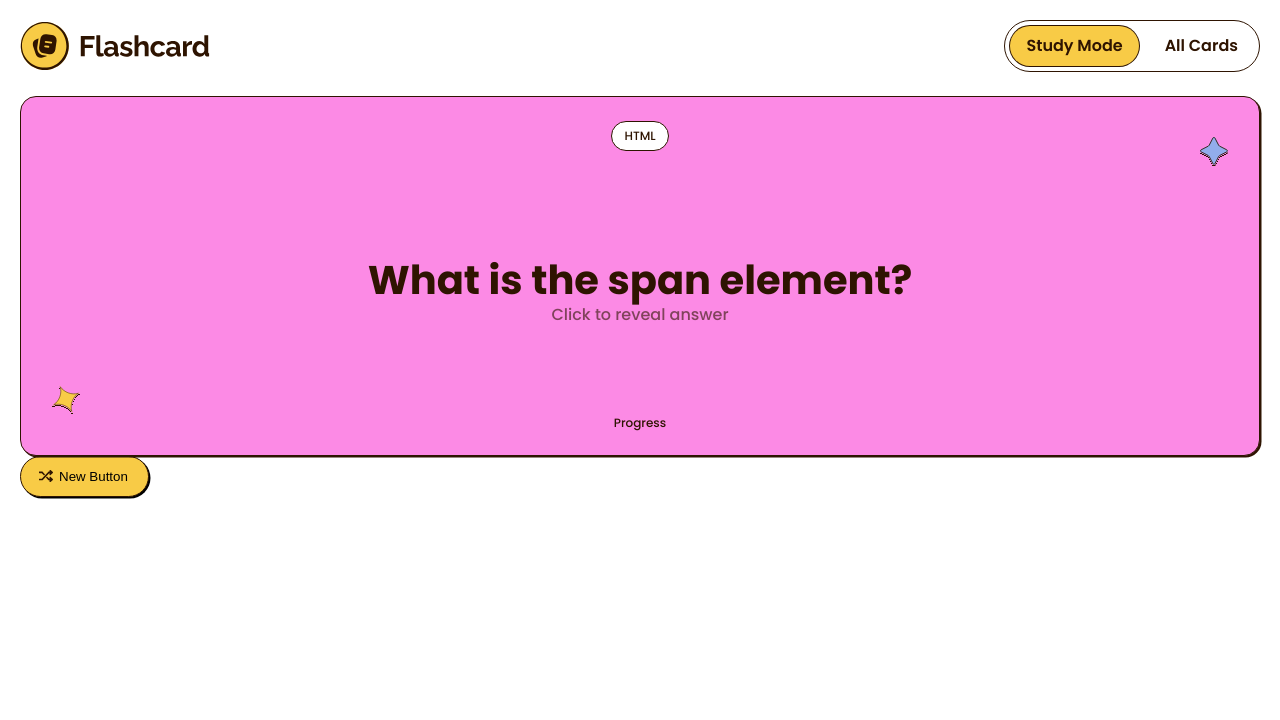
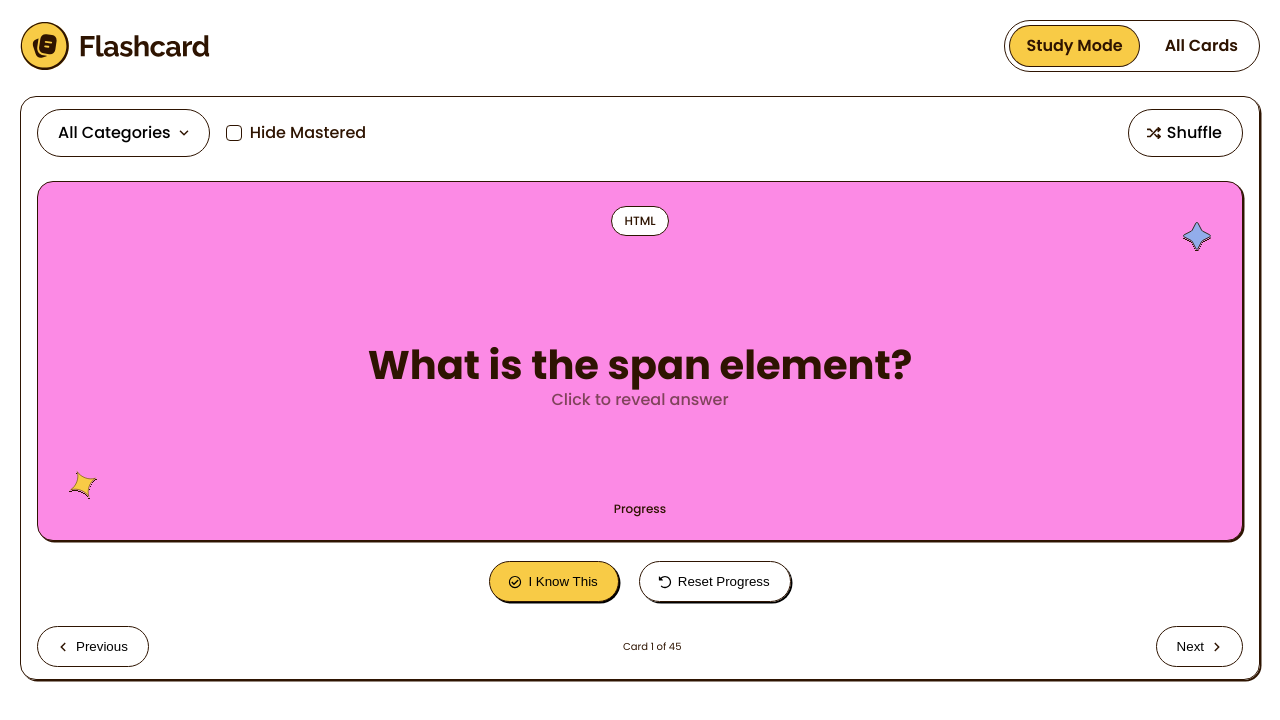
Before and after one commit to Artem-Brui/StudyCards, a React (Vite) app: page / in a window 1280 px wide. Shown: the top 720 px of the page. Built offline with nearby package versions, Linux system fonts and the light colour scheme.

Commit message:
add study panel stules

```diff
--- /dev/null
+++ b/src/app/router/RootLayout.tsx
@@ -0,0 +1,13 @@
+import { Outlet } from "react-router-dom";
+import { Header } from "@/components/Header/Header";
+
+function RootLayout() {
+  return (
+    <>
+      <Header />
+      <Outlet />
+    </>
+  );
+}
+
+export default RootLayout;
--- a/src/app/router/RouterProvider.tsx
+++ b/src/app/router/RouterProvider.tsx
@@ -1,12 +1,13 @@
-import { HashRouter as Router, Route, Routes, Outlet } from "react-router-dom";
+import { HashRouter as Router, Route, Routes } from "react-router-dom";
 import StudyModePage from "@/pages/StudyModePage/StudyModePage";
 import CardsPage from "@/pages/CardsPage/CardsPage";
+import RootLayout from "./RootLayout";
 
 function RouterProvider() {
   return (
     <Router>
       <Routes>
-        <Route path="/" element={<Outlet />}>
+        <Route path="/" element={<RootLayout />}>
           <Route index element={<StudyModePage />} />
           <Route path="cards" element={<CardsPage />} />
           <Route path="*" element={<p>Unknow Page</p>} />
--- /dev/null
+++ b/src/components/CardControls/CardControls.module.scss
@@ -0,0 +1,116 @@
+.study_section {
+  @include commonBorder(border);
+  @include box-shadow;
+
+  border-radius: $radius-16;
+  padding-inline: 1.6rem;
+
+  & > * {
+    padding-block: 1.2rem;
+  }
+}
+
+.card_controls {
+  display: flex;
+  justify-content: space-between;
+
+  & > div:nth-child(1) {
+    display: flex;
+    row-gap: 1rem;
+    column-gap: 1.6rem;
+  }
+
+  & * {
+    @include text-preset-4-medium;
+  }
+}
+
+.hide_checkbox {
+  display: flex;
+  align-items: center;
+  gap: 0.8rem;
+
+  & > p {
+    line-height: 0.35rem;
+  }
+
+  & > input[type="checkbox"] {
+    @include commonBorder(border);
+
+    appearance: none;
+    width: 1.6rem;
+    height: 1.6rem;
+    border-radius: 0.4rem;
+    background-color: white;
+
+    &:checked {
+      @include box-shadow;
+
+      background-color: $yellow-500;
+
+      &::after {
+        content: "";
+        display: block;
+        width: 1em;
+        height: 1em;
+        background-image: url("@/assets/icons/check.svg");
+        background-repeat: no-repeat;
+        background-position: 50% 40%;
+        background-size: 70%;
+      }
+    }
+  }
+}
+
+.card_pagination {
+  display: flex;
+  justify-content: space-between;
+  align-items: center;
+}
+
+.card_studying_buttons {
+  display: flex;
+  align-items: center;
+  justify-content: center;
+  gap: 2rem;
+  margin-top: 2rem;
+}
+
+
+/// MOBILE
+@include onMobile {
+  .card_controls {
+    align-items: start;
+    & > div:nth-child(1) {
+      flex-wrap: wrap;
+    }
+  }
+
+  .card_pagination {
+    & > button {
+      width: 1rem;
+      color: transparent;
+      position: relative;
+      overflow: hidden;
+    }
+
+    & > button::after,
+    & > button::before {
+      position: absolute;
+      inset: 0;
+      margin: auto;
+      color: $neutral-900;
+      transform: scale(2);
+    }
+  }
+
+  .card_studying_buttons {
+    flex-direction: column;
+    gap: 1rem;
+
+    & > button {
+      width: 100%;
+      justify-content: center;
+    }
+  }
+}
--- /dev/null
+++ b/src/components/CardControls/CardControls.tsx
@@ -0,0 +1,33 @@
+import type React from "react";
+import styles from "./CardControls.module.scss";
+import { Button, type ButtonStyle } from "@/shared/Button/Button";
+
+interface ButtonStylesType {
+  categories: ButtonStyle[];
+  shuffle: ButtonStyle[];
+}
+
+export const CardControls: React.FC = () => {
+  const buttonStyles: ButtonStylesType = {
+    categories: ["button", "button_icon-side_right", "button_icon_angle-down"],
+    shuffle: ["button", "button_icon-side_left", "button_icon_shuffle"],
+  };
+
+  return (
+    <div className={styles.card_controls}>
+        <div>
+          <Button
+            buttonText="All Categories"
+            buttonStyles={buttonStyles.categories}
+          />
+
+          <label className={styles.hide_checkbox}>
+            <input type="checkbox" placeholder="dddddd" />
+            <p>Hide Mastered</p>
+          </label>
+        </div>
+
+        <Button buttonText="Shuffle" buttonStyles={buttonStyles.shuffle} />
+      </div>
+  );
+};
--- /dev/null
+++ b/src/components/StudySection/StudySection.module.scss
@@ -0,0 +1,116 @@
+.study_section {
+  @include commonBorder(border);
+  @include box-shadow;
+
+  border-radius: $radius-16;
+  padding-inline: 1.6rem;
+
+  & > * {
+    padding-block: 1.2rem;
+  }
+}
+
+.card_controls {
+  display: flex;
+  justify-content: space-between;
+
+  & > div:nth-child(1) {
+    display: flex;
+    row-gap: 1rem;
+    column-gap: 1.6rem;
+  }
+
+  & * {
+    @include text-preset-4-medium;
+  }
+}
+
+.hide_checkbox {
+  display: flex;
+  align-items: center;
+  gap: 0.8rem;
+
+  & > p {
+    line-height: 0.35rem;
+  }
+
+  & > input[type="checkbox"] {
+    @include commonBorder(border);
+
+    appearance: none;
+    width: 1.6rem;
+    height: 1.6rem;
+    border-radius: 0.4rem;
+    background-color: white;
+
+    &:checked {
+      @include box-shadow;
+
+      background-color: $yellow-500;
+
+      &::after {
+        content: "";
+        display: block;
+        width: 1em;
+        height: 1em;
+        background-image: url("@/assets/icons/check.svg");
+        background-repeat: no-repeat;
+        background-position: 50% 40%;
+        background-size: 70%;
+      }
+    }
+  }
+}
+
+.card_pagination {
+  display: flex;
+  justify-content: space-between;
+  align-items: center;
+}
+
+.card_studying_buttons {
+  display: flex;
+  align-items: center;
+  justify-content: center;
+  gap: 2rem;
+  margin-top: 2rem;
+}
+
+
+/// MOBILE
+@include onMobile {
+  .card_controls {
+    align-items: start;
+    & > div:nth-child(1) {
+      flex-wrap: wrap;
+    }
+  }
+
+  .card_pagination {
+    & > button {
+      width: 1rem;
+      color: transparent;
+      position: relative;
+      overflow: hidden;
+    }
+
+    & > button::after,
+    & > button::before {
+      position: absolute;
+      inset: 0;
+      margin: auto;
+      color: $neutral-900;
+      transform: scale(2);
+    }
+  }
+
+  .card_studying_buttons {
+    flex-direction: column;
+    gap: 1rem;
+
+    & > button {
+      width: 100%;
+      justify-content: center;
+    }
+  }
+}
--- /dev/null
+++ b/src/components/StudySection/StudySection.tsx
@@ -0,0 +1,50 @@
+import type React from "react";
+import styles from "./StudySection.module.scss";
+import { CardItem } from "../CardItem/CardItem";
+import type { CardItemType } from "@/assets/base/base";
+import base from "@/assets/base/base.json";
+import { Button, type ButtonStyle } from "@/shared/Button/Button";
+import { CardControls } from "../CardControls/CardControls";
+
+const cards: CardItemType[] = base;
+
+interface ButtonStylesType {
+  categories: ButtonStyle[];
+  shuffle: ButtonStyle[];
+  know: ButtonStyle[];
+  reset: ButtonStyle[];
+  previous: ButtonStyle[];
+  next: ButtonStyle[];
+}
+
+export const StudySection: React.FC = () => {
+  const buttonStyles: ButtonStylesType = {
+    categories: ["button", "button_icon-side_right", "button_icon_angle-down"],
+    shuffle: ["button", "button_icon-side_left", "button_icon_shuffle"],
+    know: ["button", "button_colored", "button_shadow", "button_icon-side_left", "button_icon_check-circle"],
+    reset: ["button", "button_shadow", "button_icon-side_left", "button_icon_undo-alt"],
+    previous: ["button", "button_icon-side_left", "button_icon_angle-left"],
+    next: ["button", "button_icon-side_right", "button_icon_angle-right"],
+  };
+
+  return (
+    <section className={styles.study_section}>
+      <CardControls />
+
+      <div className={styles.card_studying}>
+        <CardItem cardVersion="study" card={cards[5]} />
+
+        <div className={styles.card_studying_buttons}>
+          <Button buttonText="I Know This" buttonStyles={buttonStyles.know} />
+          <Button buttonText="Reset Progress" buttonStyles={buttonStyles.reset} />
+        </div>
+      </div>
+
+      <div className={styles.card_pagination}>
+        <Button buttonText="Previous" buttonStyles={buttonStyles.previous} />
+        <p>Card 1 of 45</p>
+        <Button buttonText="Next" buttonStyles={buttonStyles.next} />
+      </div>
+    </section>
+  );
+};
--- a/src/pages/CardsPage/CardsPage.tsx
+++ b/src/pages/CardsPage/CardsPage.tsx
@@ -1,14 +1,12 @@
-import { Header } from "@/components/Header/Header";
+import { CardControls } from "@/components/CardControls/CardControls";
 import { CardsList } from "@/components/CardsList/CardsList";
 
 function CardsPage() {
   return (
-    <>
-      <Header />
-      <main>
-        <CardsList />
-      </main>
-    </>
+    <main>
+      <CardControls />
+      <CardsList />
+    </main>
   );
 }
 
--- a/src/pages/StudyModePage/StudyModePage.tsx
+++ b/src/pages/StudyModePage/StudyModePage.tsx
@@ -1,29 +1,10 @@
-import { CardItem } from "@/components/CardItem/CardItem";
-import { Header } from "@/components/Header/Header";
-import base from "@/assets/base/base.json";
-import type { CardItemType } from "@/assets/base/base";
-import { Button } from "@/shared/Button/Button";
-
-const cards: CardItemType[] = base;
+import { StudySection } from "@/components/StudySection/StudySection";
 
 function StudyModePage() {
   return (
-    <>
-      <Header />
-      <main>
-        <CardItem cardVersion="study" card={cards[5]} />
-        <Button
-          buttonText="New Button"
-          buttonStyles={[
-            "button",
-            "button_colored",
-            "button_shadow",
-            "button_icon-side_left",
-            "button_icon_shuffle",
-          ]}
-        />
-      </main>
-    </>
+    <main>
+      <StudySection />
+    </main>
   );
 }
 
--- a/src/shared/Button/Button.tsx
+++ b/src/shared/Button/Button.tsx
@@ -7,8 +7,14 @@ export type ButtonStyle =
   | "button_shadow"
   | "button_icon-side_right"
   | "button_icon-side_left"
+  | "button_icon_check"
   | "button_icon_check-circle"
   | "button_icon_shuffle"
+  | "button_icon_angle-up"
+  | "button_icon_angle-down"
+  | "button_icon_angle-left"
+  | "button_icon_angle-right"
+  | "button_icon_undo-alt"
   | "button_icon_circle-plus";
 
 type Props = {
@@ -20,15 +26,9 @@ export const Button: React.FC<Props> = ({ buttonText, buttonStyles }) => {
   const styles = buttonStyles.reduce((acc, style) => {
     return {
       ...acc,
-      [style]: true
-    }
-  }, {})
+      [style]: true,
+    };
+  }, {});
 
-  return (
-    <button
-      className={classNames(styles)}
-    >
-      {buttonText}
-    </button>
-  );
+  return <button className={classNames(styles)}>{buttonText}</button>;
 };
--- a/src/styles/base/_global.scss
+++ b/src/styles/base/_global.scss
@@ -19,6 +19,8 @@ body {
 
   padding: 1.2rem 2rem;
   border-radius: $radius-full;
+  display: flex;
+  align-items: center;
 
 
 
@@ -38,6 +40,9 @@ body {
     @include button_icon-side(right);
   }
 
+  &_icon_check {
+    @include button_icon_variant(check);
+  }
   &_icon_check-circle {
     @include button_icon_variant(check-circle);
   }
@@ -62,18 +67,6 @@ body {
   &_icon_shuffle {
     @include button_icon_variant(shuffle);
   }
-
-  // &_icon_check {
-  //   @include button_icon_variant(check);
-  // }
-
-  // &_icon_right {
-  //   @include button_icon_right;
-
-  //   &_#{icon-name} {
-  //     @include button_icon_name(#{icon-name});
-  //   }
-  // }
 }
 
 @include onTablet {
```
